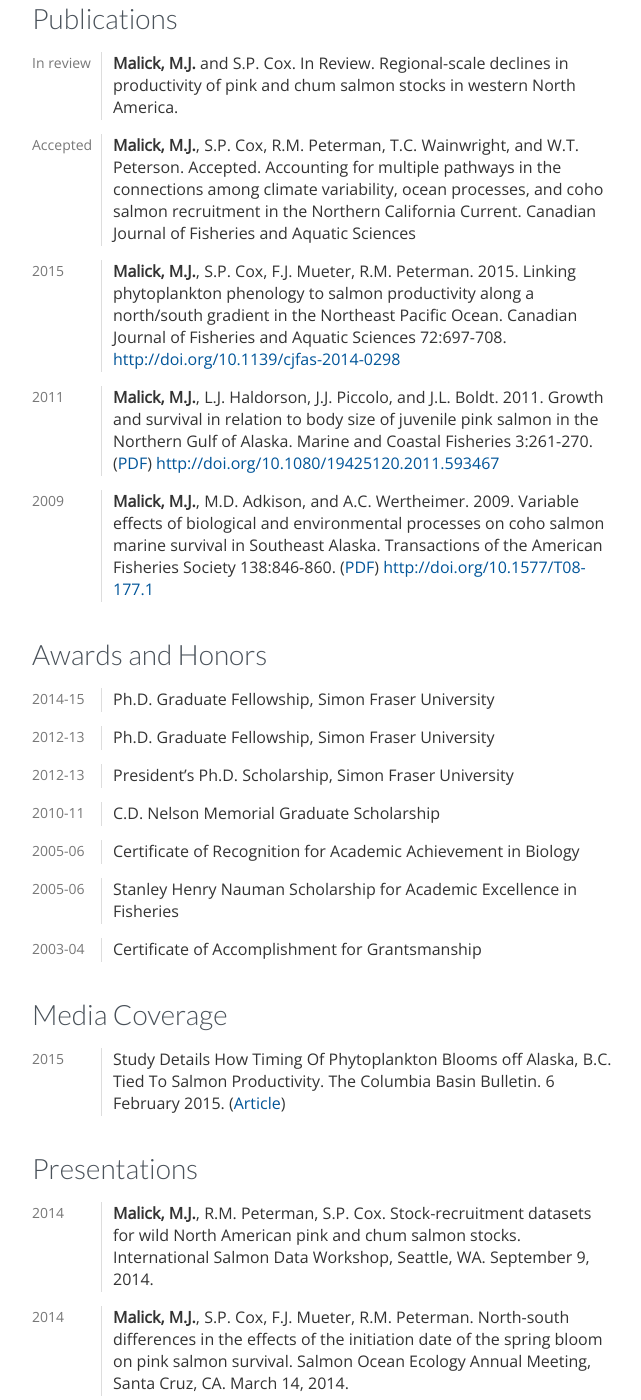
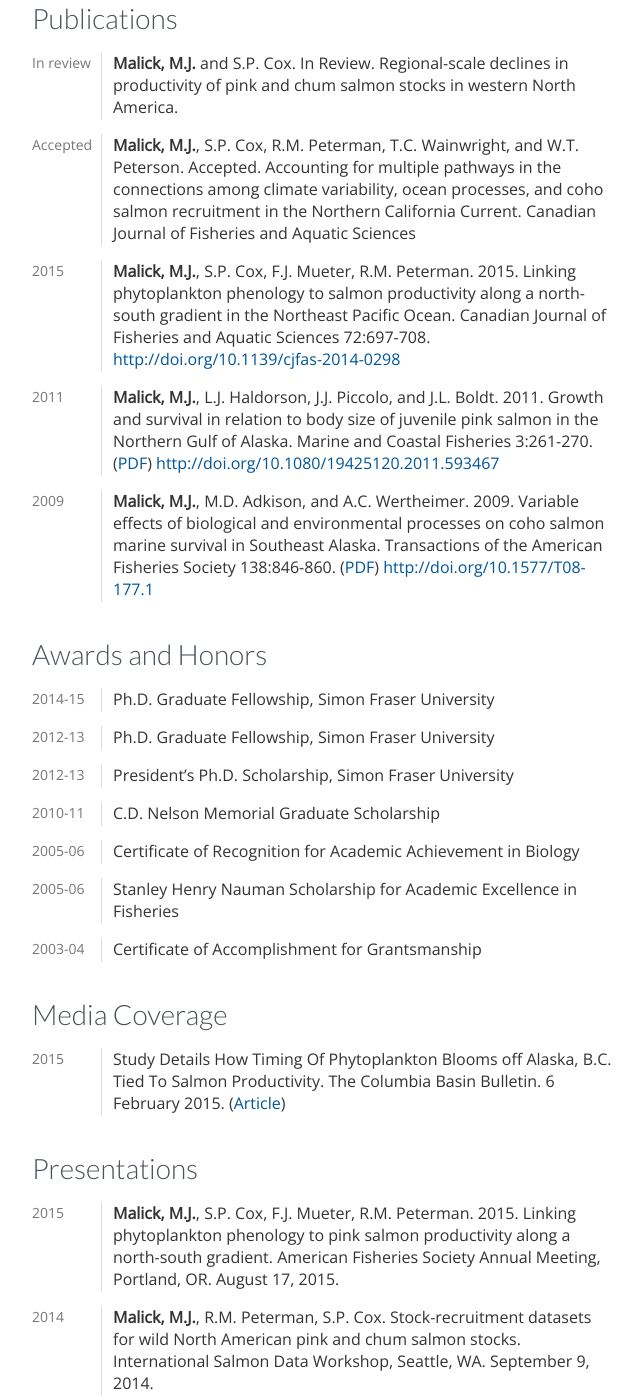
Before and after one commit to michaelmalick/michaelmalick.github.io, a Jekyll site: the page built from cv/index.md, in a window 1280 px wide and 1400 px high, scrolled down 703 px. Shown: the whole window, without its empty margins (438-1079 px from the left). Built offline with Jekyll 4.4.1, drawn with Linux system fonts in a browser that asks for light colours; Markdown is read by kramdown in place of the engine named in the settings.

Commit message:
Added AFS presentation to CV

```diff
--- a/cv/index.md
+++ b/cv/index.md
@@ -59,7 +59,7 @@ Accepted
 
 2015
 :   **Malick, M.J.**, S.P. Cox, F.J. Mueter, R.M. Peterman. 2015. Linking
-    phytoplankton phenology to salmon productivity along a north/south gradient
+    phytoplankton phenology to salmon productivity along a north-south gradient
     in the Northeast Pacific Ocean. Canadian Journal of Fisheries and Aquatic
     Sciences 72:697-708.
     <http://doi.org/10.1139/cjfas-2014-0298>
@@ -120,6 +120,12 @@ Media Coverage
 Presentations
 -------
 
+2015
+:   **Malick, M.J.**, S.P. Cox, F.J. Mueter, R.M. Peterman. 2015. Linking
+    phytoplankton phenology to pink salmon productivity along a north-south
+    gradient. American Fisheries Society Annual Meeting, Portland, OR.
+    August 17, 2015.
+
 2014
 :   **Malick, M.J.**, R.M. Peterman, S.P. Cox. Stock-recruitment datasets for
     wild North American pink and chum salmon stocks. International Salmon Data
@@ -135,7 +141,7 @@ Presentations
 :   Litzow, M., W.J. Sydeman, D. Schoeman, S. Chiba, M. Garcia-Reyes, **M.J.
     Malick**, H. Sugisaki, S.A. Thompson. Nonlinear change in the variability of
     North Pacific climate: are biological systems responding? PICES 2013 Annual
-    Meeting,  Nanaimo BC, Canada.  October 18, 2013.
+    Meeting, Nanaimo BC, Canada.  October 18, 2013.
 
 2013
 :   **Malick, M.J.**, S.P. Cox, R.M. Peterman, W.T. Peterson, and T.C.
```
Also changed, not shown: cv/malick-cv.md (+8 -2 lines), 1 other file.
